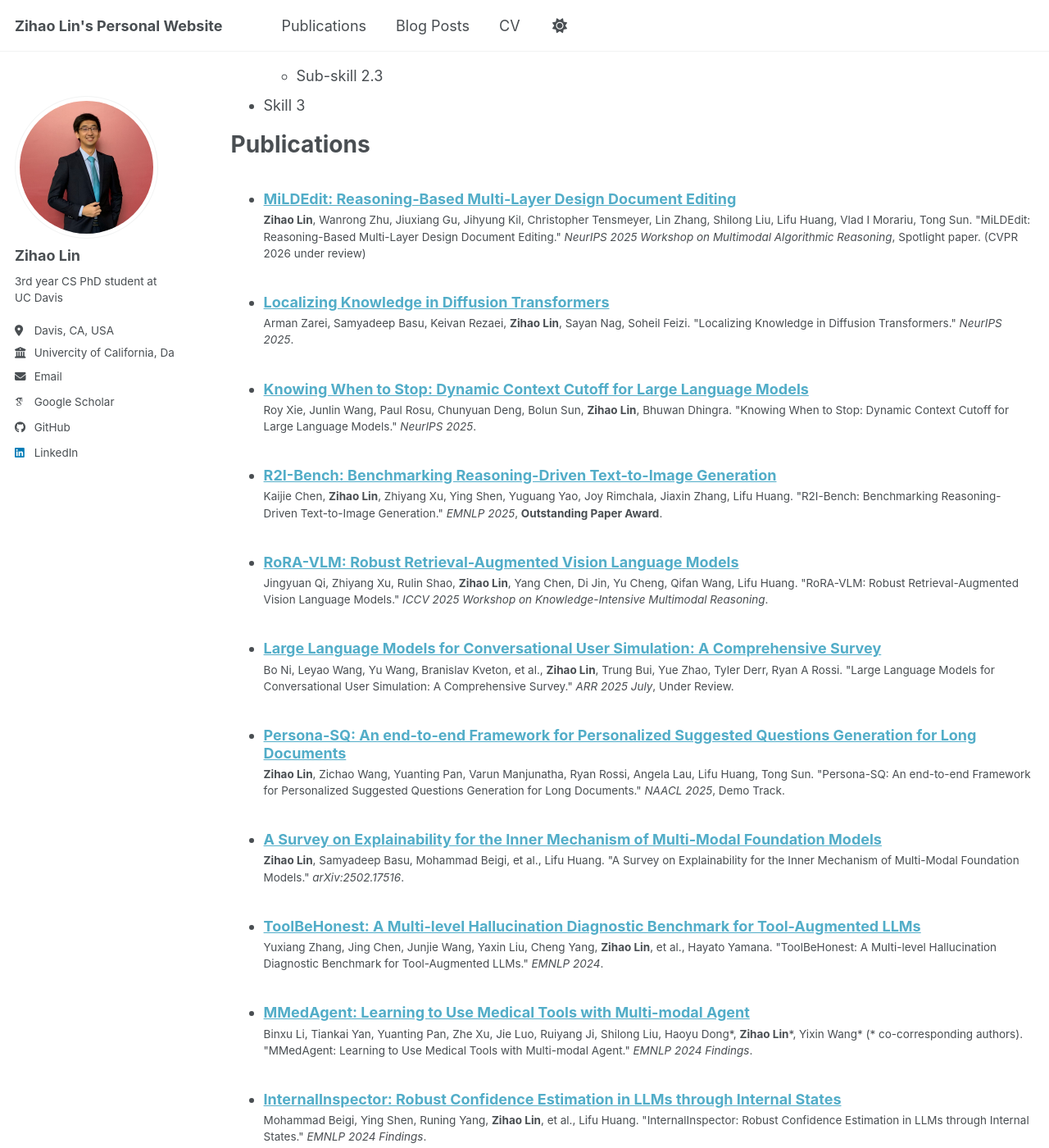
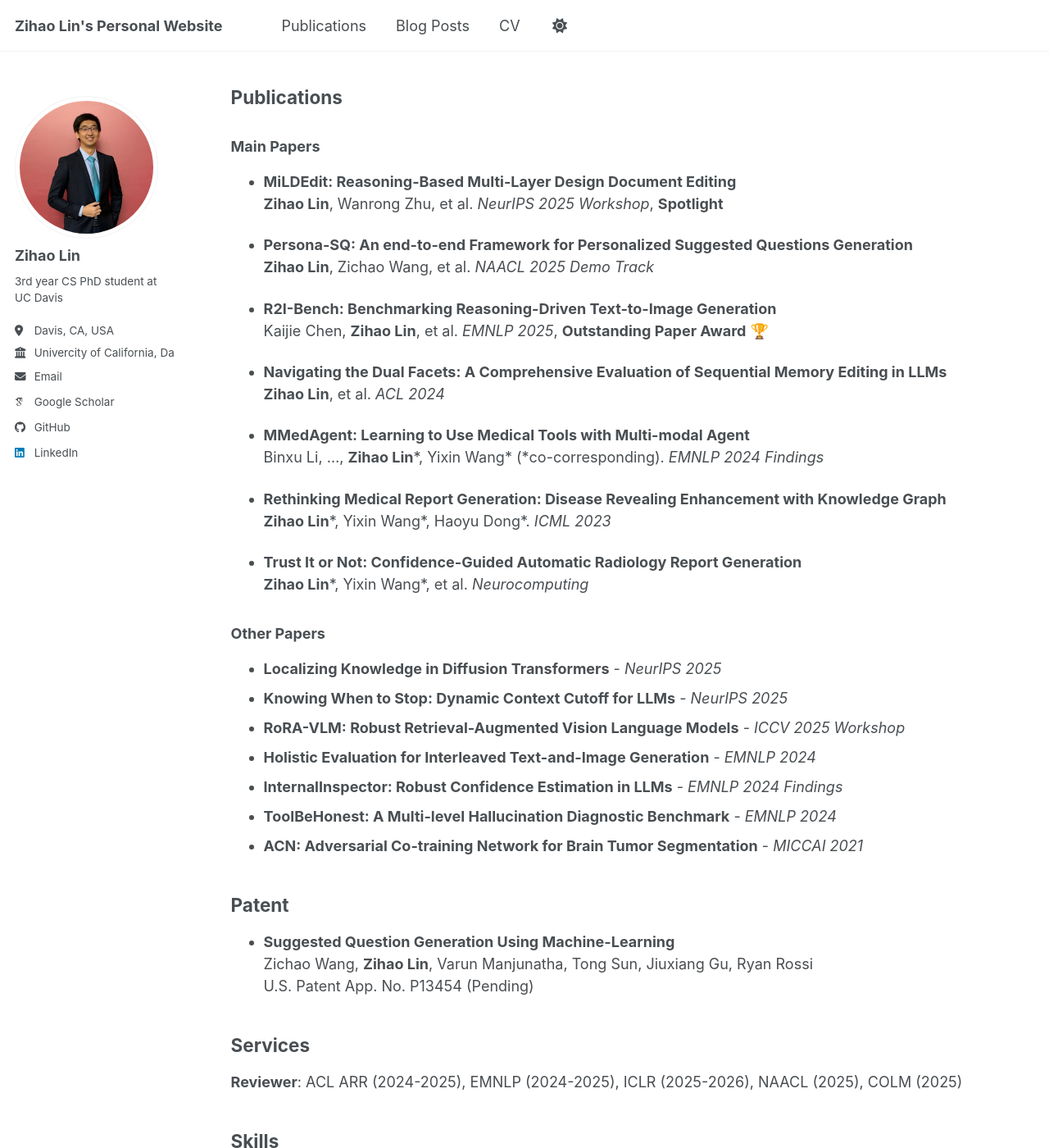
Before and after one commit to ZihaoLinQZ/ZihaoLinQZ.github.io, a Jekyll site: the page built from _pages/cv.md, in a window 1280 px wide and 1400 px high, scrolled down 920 px. Shown: the whole window at 82% size. Built offline with Jekyll 4.4.1, drawn with Linux system fonts in a browser that asks for light colours; some web fonts are replaced; a script bundle is joined from its source files by our own code; library files that are not in the unit come from our copies; some of the changed text lies outside the part shown.

Commit message:
Revise CV with latest academic and professional details
Updated CV with new education, work experience, research, publications, and skills.

```diff
--- a/_pages/cv.md
+++ b/_pages/cv.md
@@ -9,56 +9,86 @@
 
 {% include base_path %}
 
-Education
-======
-* Ph.D in Version Control Theory, GitHub University, 2018 (expected)
-* M.S. in Jekyll, GitHub University, 2014
-* B.S. in GitHub, GitHub University, 2012
+## Education
 
-Work experience
-======
-* Spring 2024: Academic Pages Collaborator
-  * GitHub University
-  * Duties includes: Updates and improvements to template
-  * Supervisor: The Users
+* **Ph.D. in Computer Science**, University of California, Davis, 2025 - Present
+  * Advisor: Dr. Lifu Huang
+* **Ph.D. in Computer and Information Sciences**, Virginia Tech, 2023 - 2024 (Transferred to UC Davis)
+  * Advisor: Dr. Lifu Huang
+* **M.S. in Electrical & Computer Engineering**, Duke University, 2020 - 2022
+  * GPA: 3.74/4.0
+* **B.S. in Financial Mathematics**, Southern University of Science and Technology, 2015 - 2019
+  * GPA: 3.76/4.0
 
-* Fall 2015: Research Assistant
-  * GitHub University
-  * Duties included: Merging pull requests
-  * Supervisor: Professor Hub
+## Research Experience
 
-* Summer 2015: Research Assistant
-  * GitHub University
-  * Duties included: Tagging issues
-  * Supervisor: Professor Git
+**Research Intern @ [Adobe Research](https://research.adobe.com/)**
+Host: [Wanrong Zhu](https://wanrong-zhu.com/)
+June 2025 - Nov. 2025
 
-Skills
-======
-* Skill 1
-* Skill 2
-  * Sub-skill 2.1
-  * Sub-skill 2.2
-  * Sub-skill 2.3
-* Skill 3
+**Research Intern @ [Adobe Research](https://research.adobe.com/)**
+Host: [Zichao (Jack) Wang](https://sites.google.com/view/zichaowang)
+May 2024 - Nov. 2024
 
-Publications
-======
-  <ul>{% for post in site.publications reversed %}
-    {% include archive-single-cv.html %}
-  {% endfor %}</ul>
+**Tech Leader @ Symbiotic Matrix**
+Leader: Lin Zhang (CEO)
+June 2023 - Sep. 2023
 
-Talks
-======
-  <ul>{% for post in site.talks reversed %}
-    {% include archive-single-talk-cv.html  %}
-  {% endfor %}</ul>
+**Research Intern @ [IDEA Research](https://idea.edu.cn/)**
+Host: Haiqin Yang
+Feb. 2023 - June 2023
 
-Teaching
-======
-  <ul>{% for post in site.teaching reversed %}
-    {% include archive-single-cv.html %}
-  {% endfor %}</ul>
+## Publications
 
-Service and leadership
-======
-* Currently signed in to 43 different slack teams
+### Main Papers
+
+* **MiLDEdit: Reasoning-Based Multi-Layer Design Document Editing**
+  **Zihao Lin**, Wanrong Zhu, et al. *NeurIPS 2025 Workshop*, **Spotlight**
+
+* **Persona-SQ: An end-to-end Framework for Personalized Suggested Questions Generation**
+  **Zihao Lin**, Zichao Wang, et al. *NAACL 2025 Demo Track*
+
+* **R2I-Bench: Benchmarking Reasoning-Driven Text-to-Image Generation**
+  Kaijie Chen, **Zihao Lin**, et al. *EMNLP 2025*, **Outstanding Paper Award** 🏆
+
+* **Navigating the Dual Facets: A Comprehensive Evaluation of Sequential Memory Editing in LLMs**
+  **Zihao Lin**, et al. *ACL 2024*
+
+* **MMedAgent: Learning to Use Medical Tools with Multi-modal Agent**
+  Binxu Li, ..., **Zihao Lin**\*, Yixin Wang\* (\*co-corresponding). *EMNLP 2024 Findings*
+
+* **Rethinking Medical Report Generation: Disease Revealing Enhancement with Knowledge Graph**
+  **Zihao Lin**\*, Yixin Wang\*, Haoyu Dong\*. *ICML 2023*
+
+* **Trust It or Not: Confidence-Guided Automatic Radiology Report Generation**
+  **Zihao Lin**\*, Yixin Wang\*, et al. *Neurocomputing*
+
+### Other Papers
+
+* **Localizing Knowledge in Diffusion Transformers** - *NeurIPS 2025*
+* **Knowing When to Stop: Dynamic Context Cutoff for LLMs** - *NeurIPS 2025*
+* **RoRA-VLM: Robust Retrieval-Augmented Vision Language Models** - *ICCV 2025 Workshop*
+* **Holistic Evaluation for Interleaved Text-and-Image Generation** - *EMNLP 2024*
+* **InternalInspector: Robust Confidence Estimation in LLMs** - *EMNLP 2024 Findings*
+* **ToolBeHonest: A Multi-level Hallucination Diagnostic Benchmark** - *EMNLP 2024*
+* **ACN: Adversarial Co-training Network for Brain Tumor Segmentation** - *MICCAI 2021*
+
+## Patent
+
+* **Suggested Question Generation Using Machine-Learning**
+  Zichao Wang, **Zihao Lin**, Varun Manjunatha, Tong Sun, Jiuxiang Gu, Ryan Rossi
+  U.S. Patent App. No. P13454 (Pending)
+
+## Services
+
+**Reviewer**: ACL ARR (2024-2025), EMNLP (2024-2025), ICLR (2025-2026), NAACL (2025), COLM (2025)
+
+## Skills
+
+* **Languages**: Python, JavaScript, C++
+* **Frameworks**: PyTorch, Hugging Face Transformers, LangChain
+* **Tools**: Git, Docker, Linux
+
+---
+
+📄 [Download Full CV (PDF)](/files/Zihao_Lin_CV.pdf)
```
